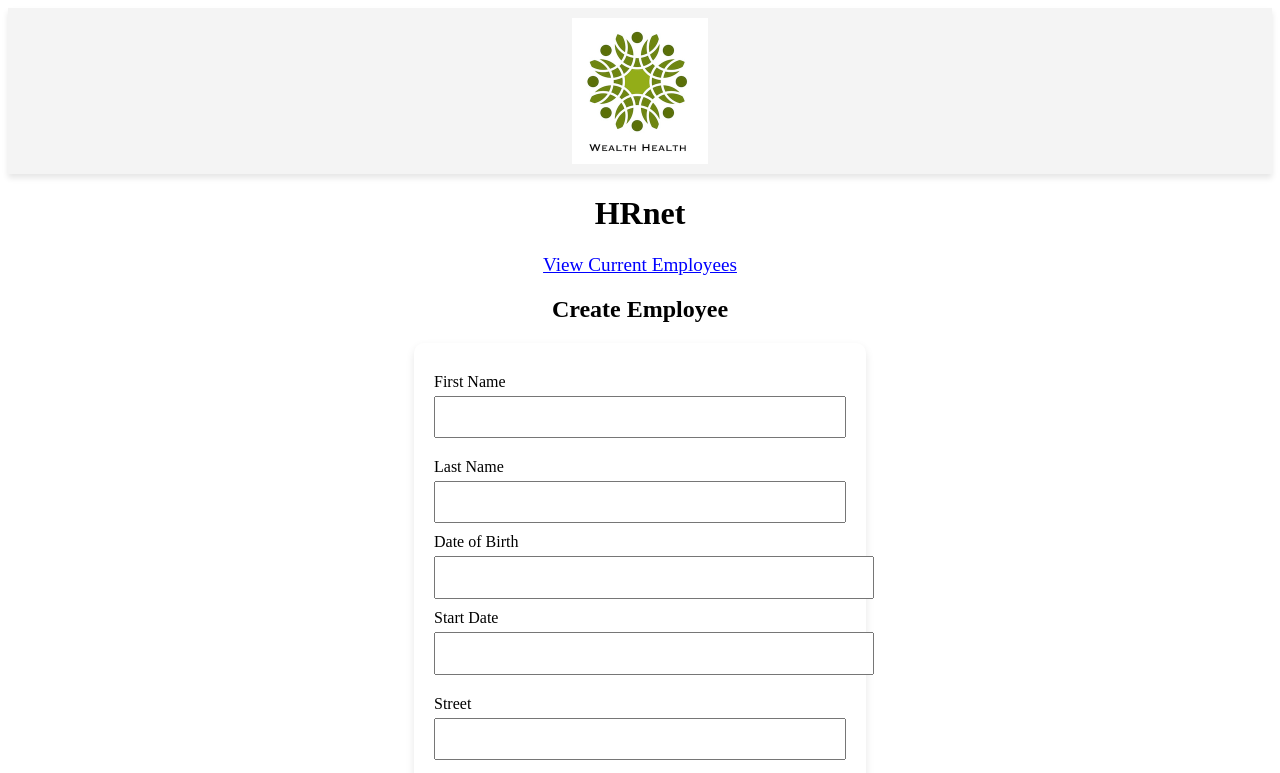
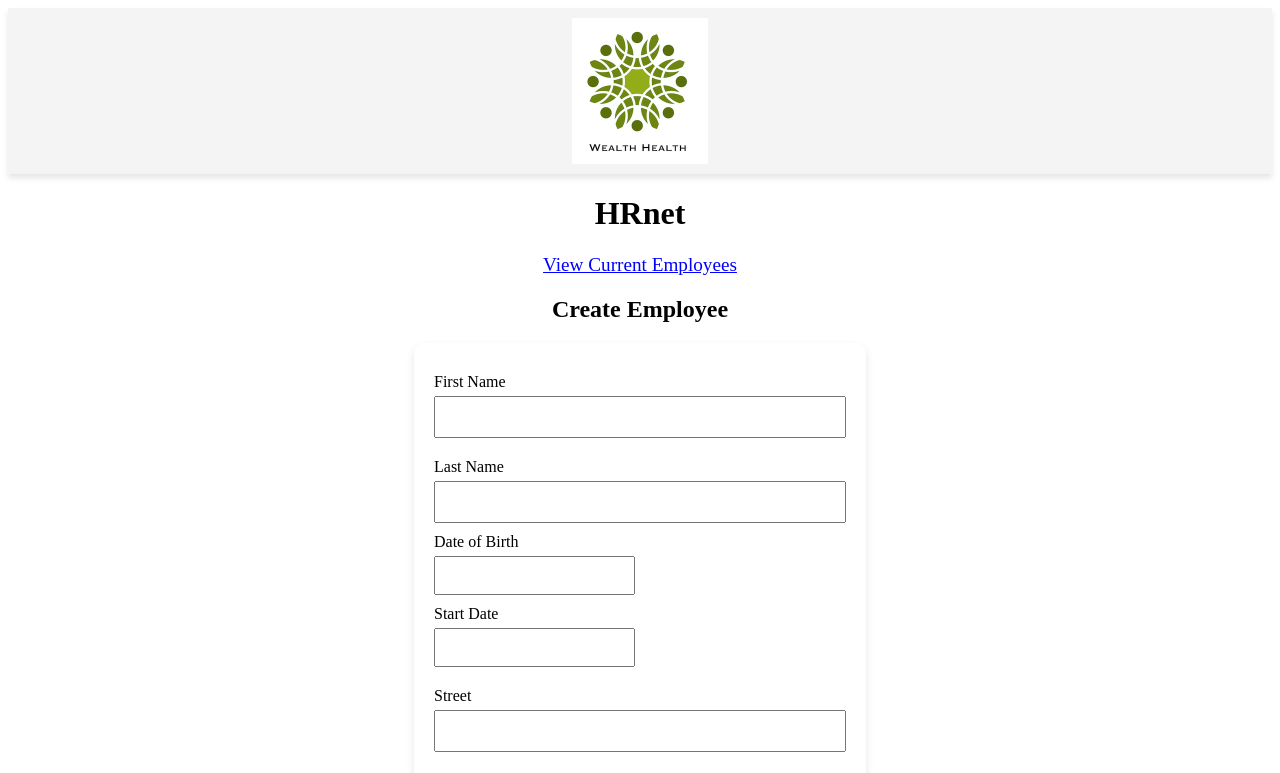
Before and after one commit to Maxb06/HRNet-React, a React (Vite) app: page / in a window 1280 px wide. Shown: the top 773 px of the page. Built offline with nearby package versions, Linux system fonts and the light colour scheme.

Commit message:
style : add verification to avoid undefined

```diff
--- a/src/components/DatePickerField/DatePickerField.module.css
+++ b/src/components/DatePickerField/DatePickerField.module.css
@@ -2,17 +2,11 @@
     display: flex;
     flex-direction: column;
     gap: 5px;
-  }
+}
 
-  .customDatePicker {
-    padding: 12px;
+.customDatePicker {
+    padding: 10px;
     margin-bottom: 10px;
     cursor: pointer;
-    width: 100%;
-  }
 
-  .error {
-    color: red;
-    font-size: 0.875rem;
-    margin-top: 3px;
-  }
+}
--- a/src/components/DatePickerField/DatePickerField.tsx
+++ b/src/components/DatePickerField/DatePickerField.tsx
@@ -7,23 +7,22 @@ interface DatePickerFieldProps {
   label: string;
   selected: Date | null;
   onChange: (date: Date | null) => void;
-  error?: string;
 }
 
-const DatePickerField: React.FC<DatePickerFieldProps> = ({ label, selected, onChange, error }) => {
+const DatePickerField: React.FC<DatePickerFieldProps> = ({ label, selected, onChange }) => {
   return (
     <div className={styles.field}>
       <label>{label}</label>
       <DatePicker
-        selected={selected}
+        selected={selected ?? null}
         onChange={onChange}
         dateFormat="yyyy-MM-dd"
         showMonthDropdown
         showYearDropdown
         dropdownMode="select"
         className={styles.customDatePicker}
+        isClearable
       />
-      {error && <span className={styles.error}>{error}</span>}
     </div>
   );
 };
```
